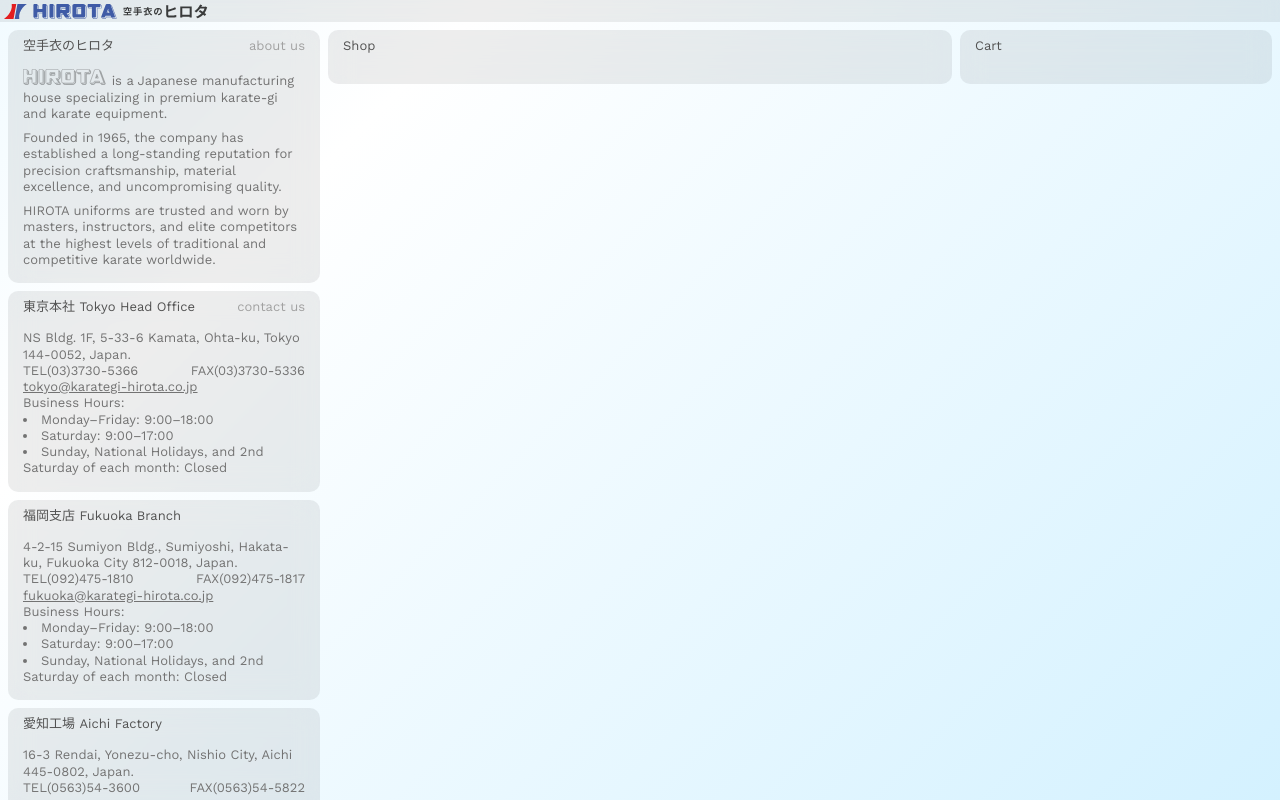
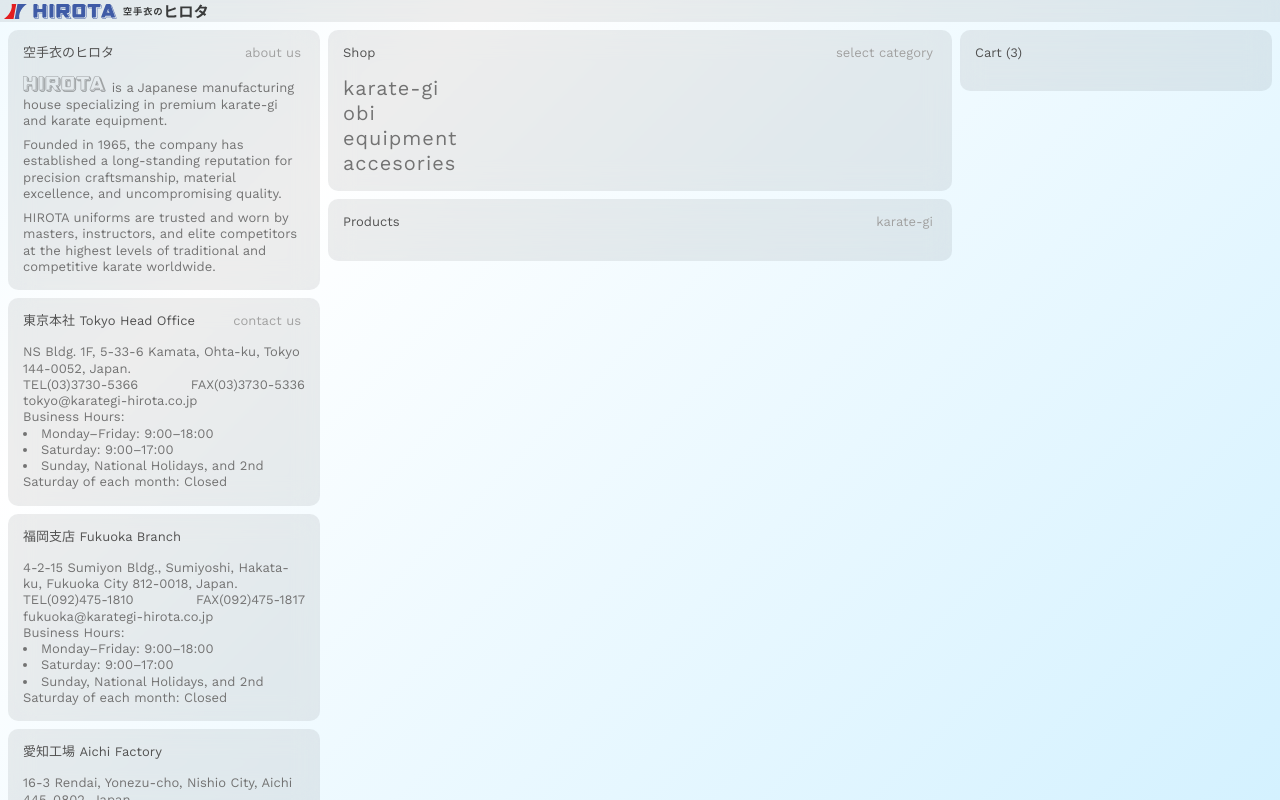
Before and after one commit to valentin-rack/hirota-2.0, a React (Vite) app: page / in a window 1280 px wide. Built offline with nearby package versions, Linux system fonts and the light colour scheme.

Commit message:
HIROTA 2.0: shopping categories

```diff
--- a/src/components/layout/FollowUsCard.jsx
+++ b/src/components/layout/FollowUsCard.jsx
@@ -1,6 +1,6 @@
 function FollowUsCard() {
   return (
-    <div className="flex justify-between items-start p-[15px] pt-2 backdrop-blur-md bg-black/7 rounded-[10px]">
+    <div className="flex justify-between items-start p-[15px] backdrop-blur-md bg-black/7 rounded-[10px]">
 
       <div>
         <div className="text-[13px] text-neutral-500 leading-tight mb-2">
--- a/src/components/sections/About.jsx
+++ b/src/components/sections/About.jsx
@@ -28,7 +28,7 @@ function About() {
             <span>TEL(03)3730-5366</span>
             <span>FAX(03)3730-5336</span>
           </div>
-          <span class="underline cursor-pointer hover:opacity-70 transition-opacity">tokyo@karategi-hirota.co.jp</span>
+          <span class="hover:underline hover:underline-offset-2 hover:opacity-70 transition-opacity">tokyo@karategi-hirota.co.jp</span>
           <p>Business Hours:</p>
           <ul class="list-disc list-inside">
             <li>Monday–Friday: 9:00–18:00</li>
@@ -45,7 +45,7 @@ function About() {
             <span>TEL(092)475-1810</span>
             <span>FAX(092)475-1817</span>
           </div>
-          <span class="underline cursor-pointer hover:text-[#5e8fff]">fukuoka@karategi-hirota.co.jp</span>
+          <span class="hover:underline hover:underline-offset-2 hover:opacity-70 transition-opacity">fukuoka@karategi-hirota.co.jp</span>
           <p>Business Hours:</p>
           <ul class="list-disc list-inside">
             <li>Monday–Friday: 9:00–18:00</li>
--- a/src/components/sections/Cart.jsx
+++ b/src/components/sections/Cart.jsx
@@ -3,7 +3,7 @@ import Card from "../ui/Card";
 function Cart() {
   return (
     <section className="flex flex-col gap-2 min-h-screen md:min-h-0 md:h-full md:overflow-y-auto pt-[30px] pb-2">
-      <Card title="Cart">
+      <Card title="Cart (3)">
       </Card>
     </section>
   );
--- a/src/components/sections/Shop.jsx
+++ b/src/components/sections/Shop.jsx
@@ -3,8 +3,20 @@ import Card from "../ui/Card";
 function Shop() {
   return (
     <section className="flex flex-col gap-2 min-h-screen md:min-h-0 md:h-full md:overflow-y-auto pt-[30px] pb-2">
-      <Card title="Shop">
+
+      <Card title="Shop" subtitle="select category">
+        <div className="flex flex-col text-xl text-neutral-500 leading-tight">
+          <p className="tracking-wider hover:underline hover:underline-offset-2 hover:decoration-1">karate-gi</p>
+          <p className="tracking-wider hover:underline hover:underline-offset-2 hover:decoration-1">obi</p>
+          <p className="tracking-wider hover:underline hover:underline-offset-2 hover:decoration-1">equipment</p>
+          <p className="tracking-wider hover:underline hover:underline-offset-2 hover:decoration-1">accesories</p>
+        </div>
       </Card>
+
+      <Card title="Products" subtitle="karate-gi">
+
+      </Card>
+
     </section>
   );
 }
--- a/src/components/ui/Card.jsx
+++ b/src/components/ui/Card.jsx
@@ -1,11 +1,11 @@
 function Card({ title, subtitle, children }) {
   return (
-    <div className="flex flex-col p-[15px] pt-2 backdrop-blur-md bg-black/7 rounded-[10px]">
+    <div className="flex flex-col p-[15px] backdrop-blur-md bg-black/7 rounded-[10px]">
 
       {(title || subtitle) && (
         <div className="flex justify-between items-start mb-[15px]">
           {title && <h2 className="text-[13px] text-neutral-600 leading-tight">{title}</h2>}
-          {subtitle && <h2 className="text-[13px] text-neutral-400 leading-tight">{subtitle}</h2>}
+          {subtitle && <h2 className="text-[13px] text-neutral-400 leading-tight mr-1">{subtitle}</h2>}
         </div>
       )}
 
```
